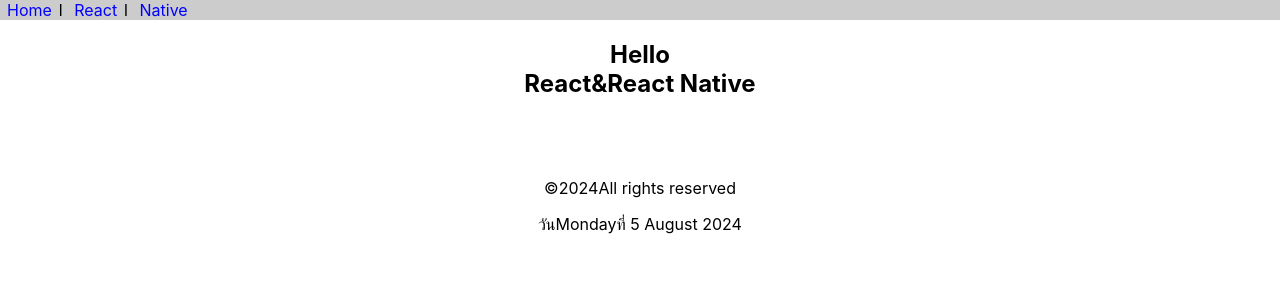
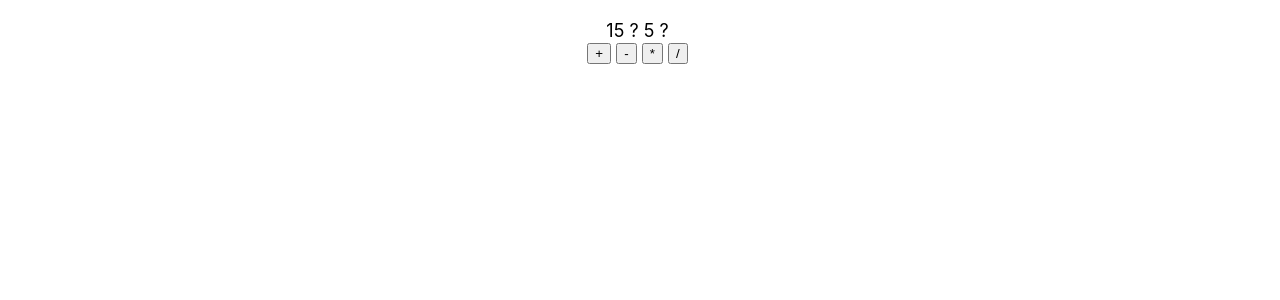
Before and after one commit to Pis2la/app1, a React (Create React App) app: page / in a window 1280 px wide. Shown: the top 300 px of the page. Built offline with nearby package versions, Linux system fonts and the light colour scheme.

Commit message:
refsfunc01

```diff
--- a/src/App.js
+++ b/src/App.js
@@ -1,13 +1,8 @@
 import React from 'react'
 import Calendar from './class-components'
-import { Header,Content,Footer } from './func-components'
+import RefsFunc from './refs-func'
 export default function app(){
   return(
-    <>
-      <Header/>
-      <Content/>
-      <Footer/>
-      <p><center><Calendar/></center></p>
-    </>
+    <RefsFunc/>
   )
 }
--- /dev/null
+++ b/src/refs-func.js
@@ -0,0 +1,30 @@
+import React,{useRef} from"react";
+export default function RefsFunc(){
+    const num1=useRef()
+    const num2=useRef()
+    const operator=React.useRef()
+    const result=useRef()
+
+    const calculate=(ev)=>{
+        let op=ev.target.innerText
+        let n1=parseInt(num1.current.innerText)
+        let n2=parseInt(num2.current.innerText)
+        let r=eval(`${n1} ${op} ${n2}`)
+        result.current.innerText=r
+        operator.current.innerText=op
+    }
+    return (
+        <div style={{ textAlign: 'center', marginTop: 20, fontSize: 18 }}>
+            <span ref={num1}>15</span>&nbsp;
+            <span ref={operator}>?</span>&nbsp;
+            <span ref={num2}>5</span>&nbsp;
+            <span ref={result}>?</span>&nbsp;
+        <div>
+            <button onclick={calculate}>+</button>&nbsp;
+            <button onclick={calculate}>-</button>&nbsp;
+            <button onclick={calculate}>*</button>&nbsp;
+            <button onclick={calculate}>/</button>&nbsp;
+        </div>
+        </div>
+    )
+}
```
